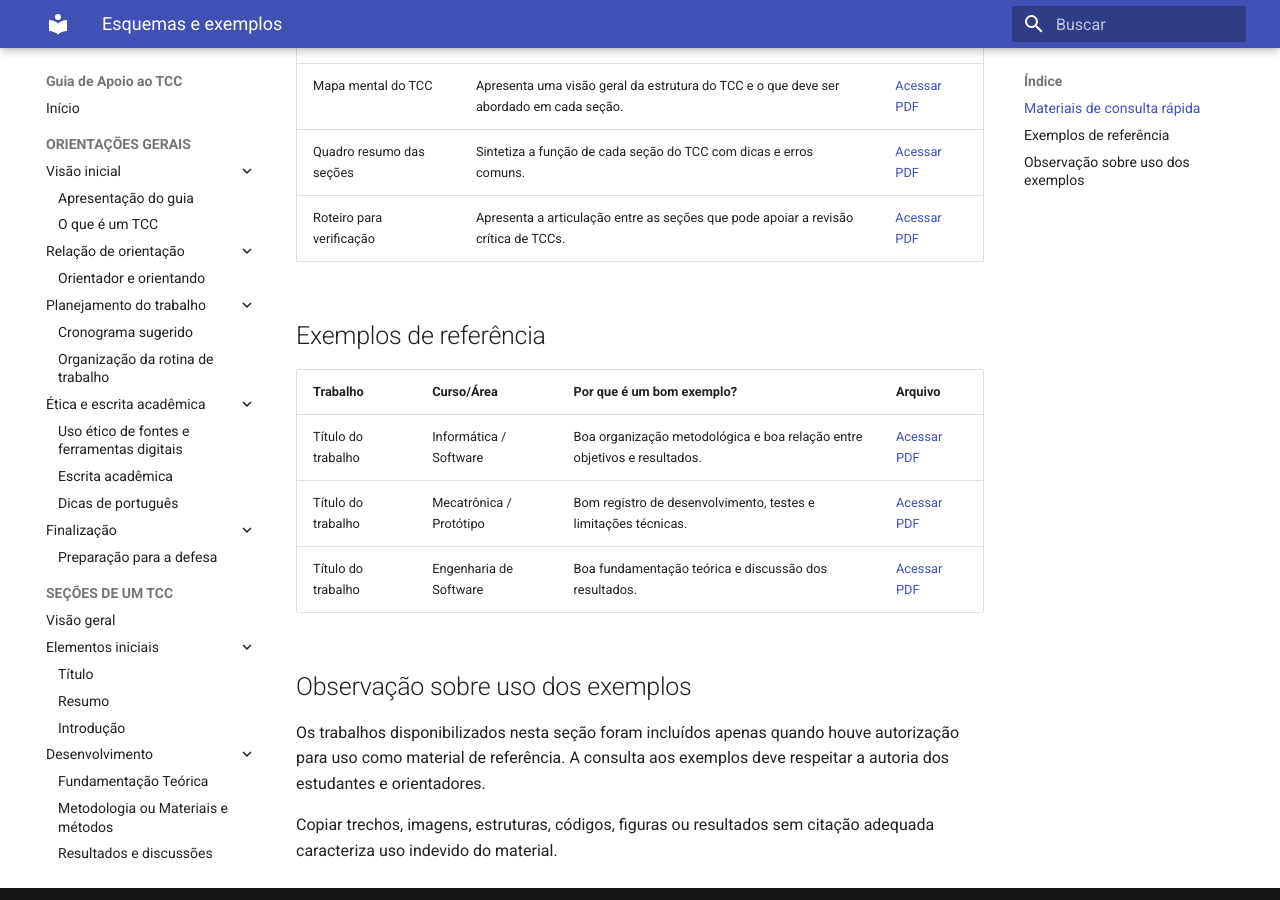
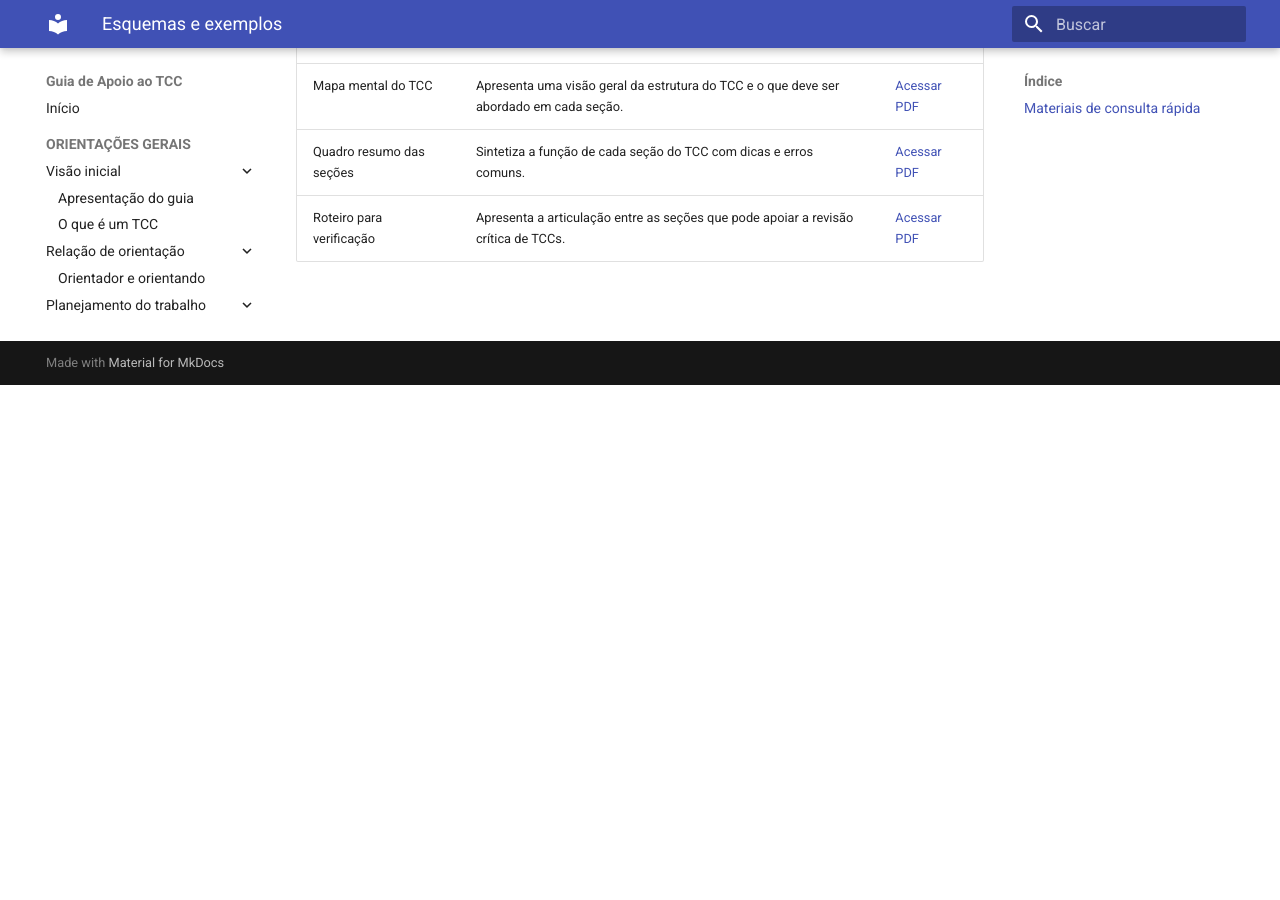
Before and after one commit to danielaflor/tcc, an MkDocs documentation site: the page built from docs/esquemas-exemplos/visao-geral.md, in a window 1280 px wide and 900 px high, scrolled down 515 px. Built offline with MkDocs 1.6.1 and Material for MkDocs 9.7.7, drawn with Linux system fonts in a browser that asks for light colours; after the commit the page ends 900 px from its top, so only the background shows below that.

Commit message:
Remove note on unauthorized use of examples
Removed a note about the unauthorized use of examples.

```diff
--- a/docs/esquemas-exemplos/visao-geral.md
+++ b/docs/esquemas-exemplos/visao-geral.md
@@ -14,6 +14,7 @@
 | Quadro resumo das seções | Sintetiza a função de cada seção do TCC com dicas e erros comuns. | [Acessar PDF](../materiais/quadrosecoes.pdf) |
 | Roteiro para verificação | Apresenta a articulação entre as seções que pode apoiar a revisão crítica de TCCs. | [Acessar PDF](../materiais/correcao-comentada.pdf) |
 
+<!--
 ## Exemplos de referência
 
 | Trabalho | Curso/Área | Por que é um bom exemplo? | Arquivo |
@@ -26,4 +27,4 @@
 
 Os trabalhos disponibilizados nesta seção foram incluídos apenas quando houve autorização para uso como material de referência. A consulta aos exemplos deve respeitar a autoria dos estudantes e orientadores.
 
-Copiar trechos, imagens, estruturas, códigos, figuras ou resultados sem citação adequada caracteriza uso indevido do material.
+Copiar trechos, imagens, estruturas, códigos, figuras ou resultados sem citação adequada caracteriza uso indevido do material.-->
```
